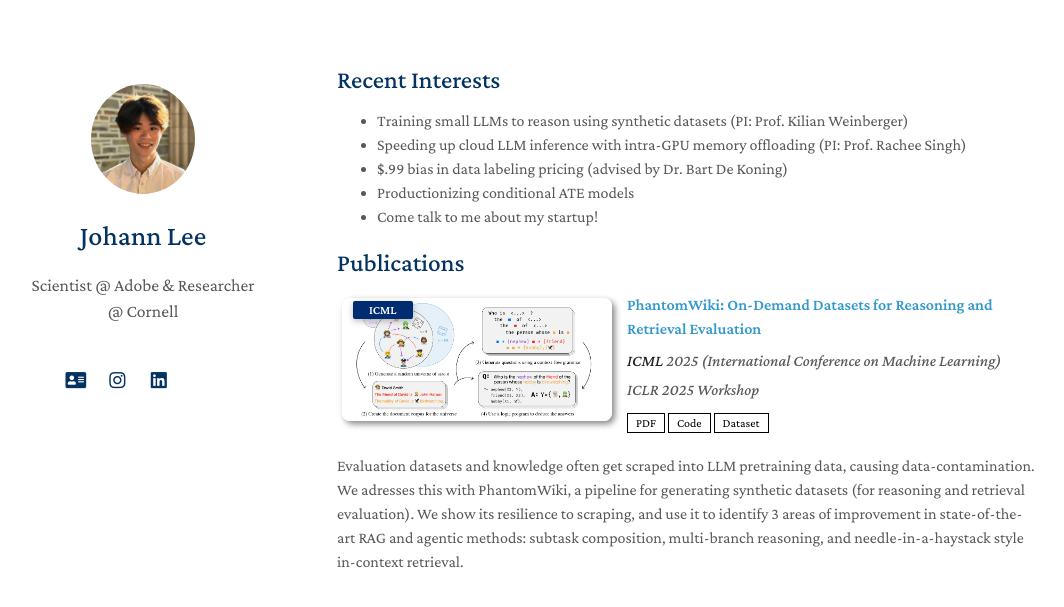
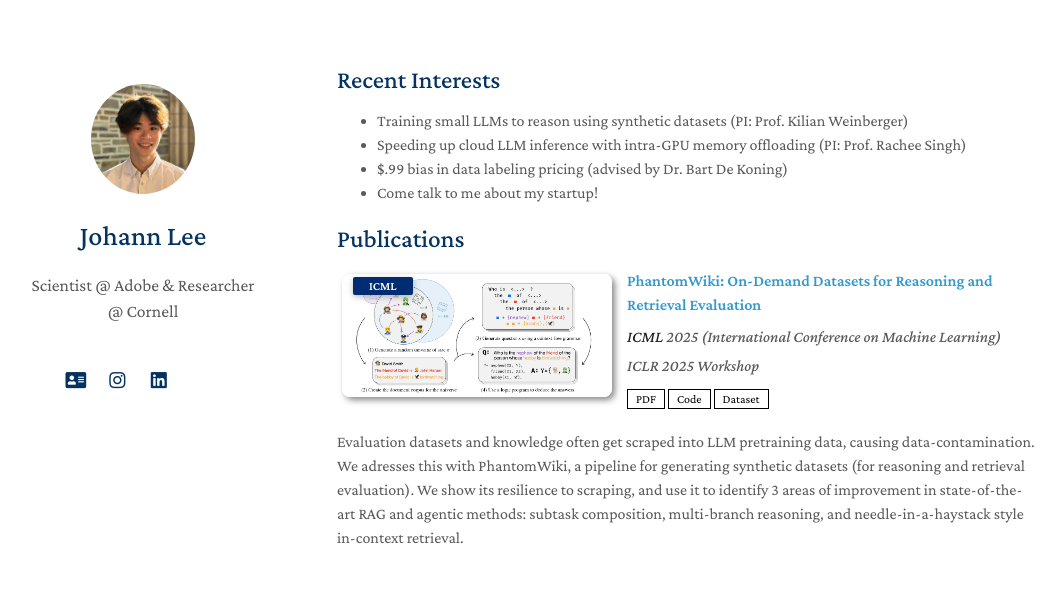
Before and after one commit to lee-johann/xforeverjlx.github.io, a Jekyll site: the page built from index.md, in a window 1280 px wide and 1005 px high, cut to the strip 0-607 px from the top of the window. Shown: the whole strip, without its empty margins (108-1172 px from the left). Built offline with Jekyll 4.4.1, drawn with Linux system fonts in a browser that asks for light colours; nearby versions of some CDN libraries; a style sheet for code colours, icons or effects is not loaded; our own code applies the rules of GitHub Pages for plain Markdown files.

Commit message:
updated itnerests

```diff
--- a/index.md
+++ b/index.md
@@ -8,7 +8,6 @@ layout: homepage
 - Training small LLMs to reason using synthetic datasets (PI: Prof. Kilian Weinberger)
 - Speeding up cloud LLM inference with intra-GPU memory offloading (PI: Prof. Rachee Singh)
 - $.99 bias in data labeling pricing (advised by Dr. Bart De Koning)
-- Productionizing conditional ATE models
 - Come talk to me about my startup!
 
 <!-- ## Recent Readings
```
